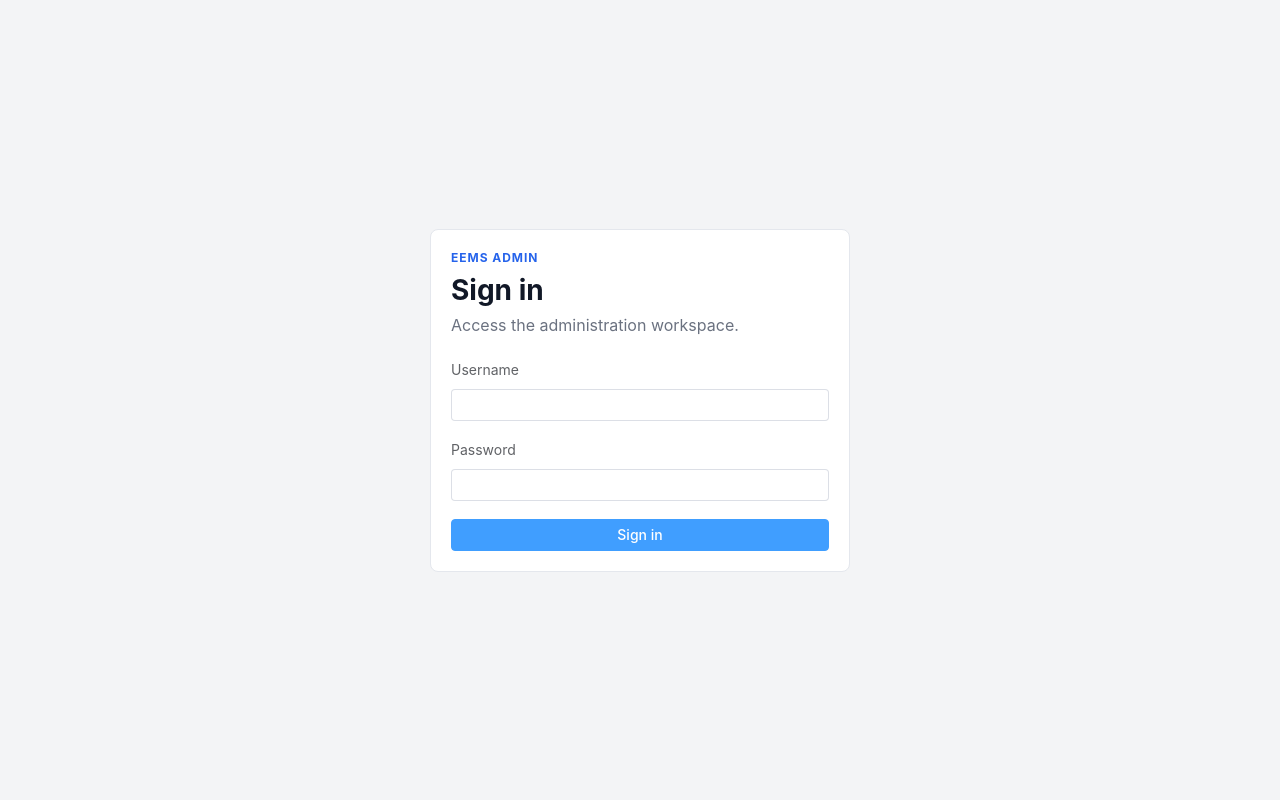
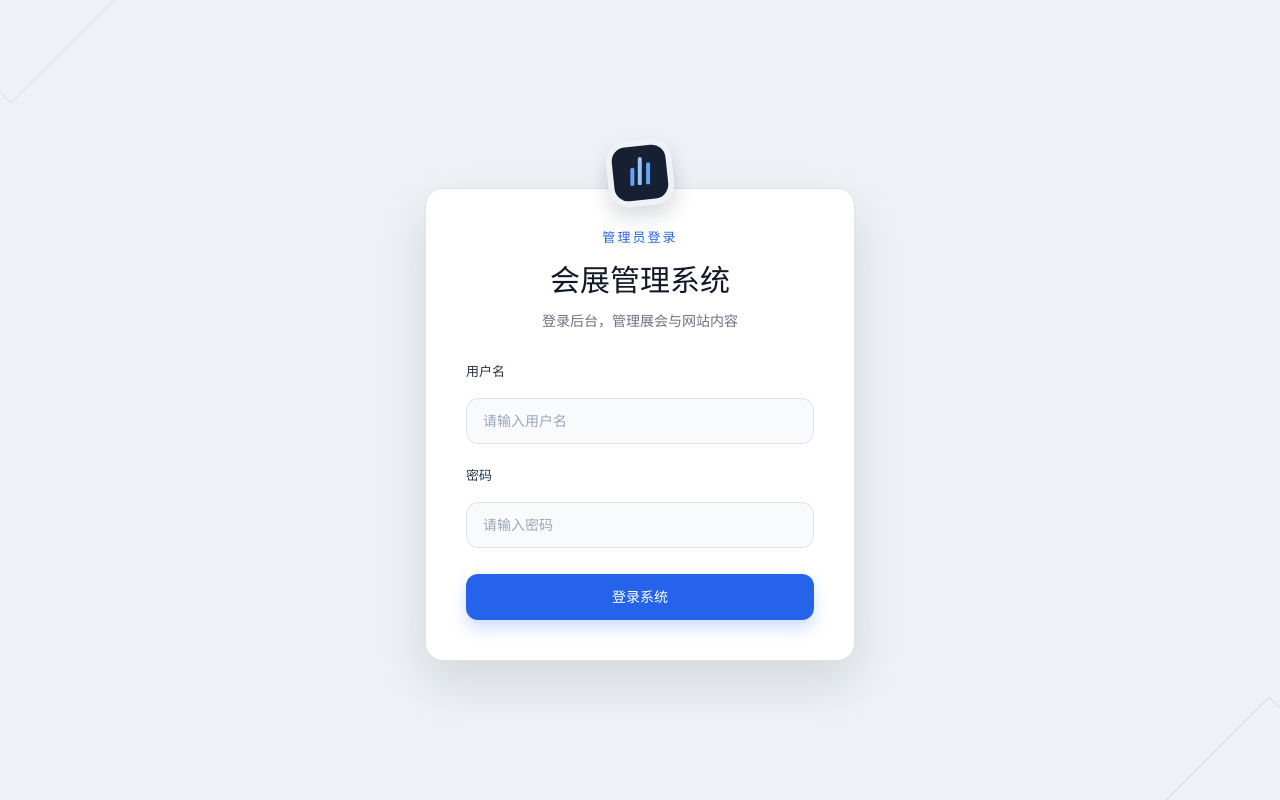
Before and after one commit to lugan06/emms, a Vue app in the folder frontend/: page /admin/login in a window 1280 px wide. Built offline with nearby package versions, Linux system fonts and the light colour scheme; no server answers.

Commit message:
feat: 优化管理端导航与登录界面

```diff
--- a/frontend/src/layouts/AdminLayout.vue
+++ b/frontend/src/layouts/AdminLayout.vue
@@ -95,40 +95,121 @@ function logout(): void {
 .admin-nav {
   display: grid;
   gap: 4px;
-  margin-top: 32px;
+  margin-top: 36px;
 }
 
 .admin-nav a {
+  position: relative;
   display: flex;
   align-items: center;
   gap: 10px;
-  padding: 10px 12px;
-  color: #d1d5db;
+  min-height: 44px;
+  padding: 10px 14px;
+  overflow: hidden;
+  color: #c4cfdd;
   text-align: left;
-  background: transparent;
-  border: 0;
-  border-radius: 4px;
+  background: rgb(255 255 255 / 3%);
+  border: 1.5px solid rgb(236 237 236 / 16%);
+  border-radius: 10px;
   cursor: pointer;
+  transform: translateY(0);
+  transition: color 180ms ease, background 180ms ease, border-color 180ms ease,
+    box-shadow 180ms ease, transform 180ms ease;
 }
 
-.admin-nav a.menu-active,
 .admin-nav a:hover {
   color: #ffffff;
-  background: #374151;
+  background: #252727;
+  border-color: #2d79f3;
+  box-shadow: 0 8px 18px rgb(2 6 23 / 18%);
+  transform: translateY(-1px);
+}
+
+.admin-nav a::before {
+  position: absolute;
+  top: 9px;
+  bottom: 9px;
+  left: 0;
+  width: 3px;
+  content: '';
+  background: #60a5fa;
+  border-radius: 0 3px 3px 0;
+  opacity: 0;
+  transform: scaleY(0.4);
+  transition: opacity 180ms ease, transform 180ms ease;
+}
+
+.admin-nav a.menu-active {
+  color: #ffffff;
+  background: #151717;
+  border-color: #2d79f3;
+  box-shadow: 0 10px 22px rgb(15 23 42 / 28%), inset 0 1px 0 rgb(255 255 255 / 10%);
+}
+
+.admin-nav a.menu-active::before,
+.admin-nav a:hover::before {
+  opacity: 1;
+  transform: scaleY(1);
 }
 
 .admin-nav .el-icon {
+  flex: 0 0 auto;
   font-size: 16px;
+  color: #93c5fd;
+  transition: color 180ms ease, transform 180ms ease;
 }
 
-.nav-group { padding: 14px 12px 4px; color: #9ca3af; font-size: 12px; }
+.admin-nav a:hover .el-icon,
+.admin-nav a.menu-active .el-icon {
+  color: #ffffff;
+  transform: translateX(1px) scale(1.05);
+}
+
+.nav-group {
+  display: flex;
+  align-items: center;
+  gap: 8px;
+  margin: 12px 4px 4px;
+  color: #8191a7;
+  font-size: 11px;
+  font-weight: 700;
+  letter-spacing: 0.08em;
+  text-transform: uppercase;
+}
+
+.nav-group::after {
+  flex: 1;
+  height: 1px;
+  content: '';
+  background: rgb(148 163 184 / 18%);
+}
 
 .admin-content {
+  position: relative;
   flex: 1;
   min-width: 0;
+  isolation: isolate;
+  overflow: hidden;
+  background: #f8fafc;
+}
+
+.admin-content::before {
+  position: absolute;
+  inset: 0;
+  z-index: -1;
+  pointer-events: none;
+  content: '';
+  background-image: linear-gradient(to right, #e2e8f0 1px, transparent 1px),
+    linear-gradient(to bottom, #e2e8f0 1px, transparent 1px);
+  background-size: 20px 30px;
+  -webkit-mask-image: radial-gradient(ellipse 70% 60% at 50% 0%, #000 60%, transparent 100%);
+  mask-image: radial-gradient(ellipse 70% 60% at 50% 0%, #000 60%, transparent 100%);
+  opacity: 0.72;
 }
 
 .admin-header {
+  position: relative;
+  z-index: 1;
   display: flex;
   align-items: center;
   justify-content: space-between;
@@ -136,7 +217,7 @@ function logout(): void {
   gap: 24px;
   padding: 14px 32px;
   color: #374151;
-  background: #ffffff;
+  background: rgb(255 255 255 / 92%);
   border-bottom: 1px solid #e5e7eb;
 }
 
@@ -166,6 +247,9 @@ function logout(): void {
 }
 
 .admin-main {
+  position: relative;
+  z-index: 1;
+  min-height: calc(100vh - 72px);
   padding: 32px;
 }
 
--- a/frontend/src/views/admin/LoginView.vue
+++ b/frontend/src/views/admin/LoginView.vue
@@ -1,23 +1,30 @@
 <template>
   <main class="login-page">
-    <el-card class="login-card" shadow="never">
+    <div class="login-shell" aria-label="会展管理系统登录">
+      <div class="login-mark" aria-hidden="true">
+        <span class="mark-bar mark-bar-one"></span>
+        <span class="mark-bar mark-bar-two"></span>
+        <span class="mark-bar mark-bar-three"></span>
+      </div>
+      <el-card class="login-card" shadow="never">
       <div class="login-heading">
-        <p class="eyebrow">EEMS ADMIN</p>
-        <h1>Sign in</h1>
-        <p>Access the administration workspace.</p>
+        <p class="eyebrow">管理员登录</p>
+        <h1>会展管理系统</h1>
+        <p>登录后台，管理展会与网站内容</p>
       </div>
       <el-form :model="form" label-position="top" @submit.prevent="submit">
-        <el-form-item label="Username">
-          <el-input v-model="form.username" autocomplete="username" />
+        <el-form-item label="用户名">
+          <el-input v-model="form.username" autocomplete="username" placeholder="请输入用户名" />
         </el-form-item>
-        <el-form-item label="Password">
-          <el-input v-model="form.password" type="password" show-password autocomplete="current-password" />
+        <el-form-item label="密码">
+          <el-input v-model="form.password" type="password" show-password autocomplete="current-password" placeholder="请输入密码" />
         </el-form-item>
         <el-button :loading="loading" native-type="submit" type="primary" class="submit-button">
-          Sign in
+          登录系统
         </el-button>
       </el-form>
-    </el-card>
+      </el-card>
+    </div>
   </main>
 </template>
 
@@ -37,7 +44,7 @@ const form = reactive({ username: '', password: '' })
 
 async function submit(): Promise<void> {
   if (!isLoginFormValid(form)) {
-    ElMessage.warning('Please enter your username and password')
+    ElMessage.warning('请输入用户名和密码')
     return
   }
 
@@ -54,42 +61,181 @@ async function submit(): Promise<void> {
 
 <style scoped>
 .login-page {
+  position: relative;
   display: grid;
+  overflow: hidden;
   min-height: 100vh;
   padding: 24px;
   place-items: center;
-  background: #f3f4f6;
+  background: #eef2f6;
+}
+
+.login-page::before,
+.login-page::after {
+  position: absolute;
+  width: 160px;
+  height: 160px;
+  content: '';
+  border: 1px solid rgb(37 99 235 / 14%);
+  transform: rotate(45deg);
+}
+
+.login-page::before {
+  top: -92px;
+  left: -70px;
+}
+
+.login-page::after {
+  right: -70px;
+  bottom: -92px;
+  border-color: rgb(15 23 42 / 10%);
+}
+
+.login-shell {
+  position: relative;
+  z-index: 1;
+  width: min(100%, 430px);
 }
 
 .login-card {
-  width: min(100%, 420px);
-  border-radius: 8px;
+  overflow: visible;
+  border: 1px solid #dbe3ed;
+  border-radius: 18px;
+  box-shadow: 0 22px 50px rgb(15 23 42 / 12%);
 }
 
+.login-card :deep(.el-card__body) {
+  padding: 38px 40px 40px;
+}
+
+.login-mark {
+  display: flex;
+  align-items: flex-end;
+  justify-content: center;
+  width: 66px;
+  height: 66px;
+  margin: 0 auto -18px;
+  padding: 15px;
+  position: relative;
+  z-index: 2;
+  background: #172033;
+  border: 6px solid #eef2f6;
+  border-radius: 20px;
+  box-shadow: 0 10px 20px rgb(15 23 42 / 16%);
+  transform: rotate(-6deg);
+}
+
+.mark-bar {
+  display: block;
+  width: 7px;
+  margin: 0 2px;
+  background: #60a5fa;
+  border-radius: 4px 4px 2px 2px;
+  transform: rotate(6deg);
+}
+
+.mark-bar-one { height: 18px; }
+.mark-bar-two { height: 28px; background: #93c5fd; }
+.mark-bar-three { height: 22px; }
+
 .login-heading {
-  margin-bottom: 24px;
+  text-align: center;
 }
 
 .eyebrow {
-  margin: 0 0 8px;
+  margin: 0 0 10px;
   color: #2563eb;
-  font-size: 12px;
+  font-size: 13px;
   font-weight: 700;
-  letter-spacing: 0.08em;
+  letter-spacing: 0.16em;
 }
 
 h1 {
-  margin: 0;
+  margin: 0 0 10px;
   color: #111827;
-  font-size: 28px;
+  font-size: 30px;
+  letter-spacing: 0;
 }
 
 .login-heading p:last-child {
-  margin: 8px 0 0;
+  margin: 0 0 30px;
   color: #6b7280;
+  font-size: 14px;
+}
+
+.login-card :deep(.el-form-item) {
+  margin-bottom: 20px;
+}
+
+.login-card :deep(.el-form-item__label) {
+  padding-bottom: 8px;
+  color: #273449;
+  font-size: 13px;
+  font-weight: 650;
+}
+
+.login-card :deep(.el-input__wrapper) {
+  min-height: 46px;
+  padding: 1px 16px;
+  background: #f8fafc;
+  border: 1px solid #dbe3ed;
+  border-radius: 12px;
+  box-shadow: none;
+  transition: border-color 160ms ease, box-shadow 160ms ease, background 160ms ease;
+}
+
+.login-card :deep(.el-input__wrapper:hover) {
+  border-color: #93c5fd;
+}
+
+.login-card :deep(.el-input__wrapper.is-focus) {
+  background: #ffffff;
+  border-color: #2563eb;
+  box-shadow: 0 0 0 4px rgb(37 99 235 / 12%);
+}
+
+.login-card :deep(.el-input__inner) {
+  color: #111827;
+  font-size: 14px;
+}
+
+.login-card :deep(.el-input__inner::placeholder) {
+  color: #9aa7b8;
 }
 
 .submit-button {
   width: 100%;
+  height: 46px;
+  margin-top: 6px;
+  color: #ffffff;
+  font-size: 14px;
+  font-weight: 700;
+  background: #2563eb;
+  border: 0;
+  border-radius: 12px;
+  box-shadow: 0 8px 16px rgb(37 99 235 / 22%);
+  transition: background 160ms ease, box-shadow 160ms ease, transform 160ms ease;
+}
+
+.submit-button:hover {
+  background: #1d4ed8;
+  box-shadow: 0 10px 20px rgb(37 99 235 / 28%);
+  transform: translateY(-1px);
+}
+
+.submit-button:active {
+  box-shadow: 0 4px 10px rgb(37 99 235 / 18%);
+  transform: translateY(0);
+}
+
+@media (max-width: 520px) {
+  .login-page {
+    padding: 20px;
+  }
+
+  .login-card :deep(.el-card__body) {
+    padding: 34px 24px 28px;
+  }
+
 }
 </style>
```
